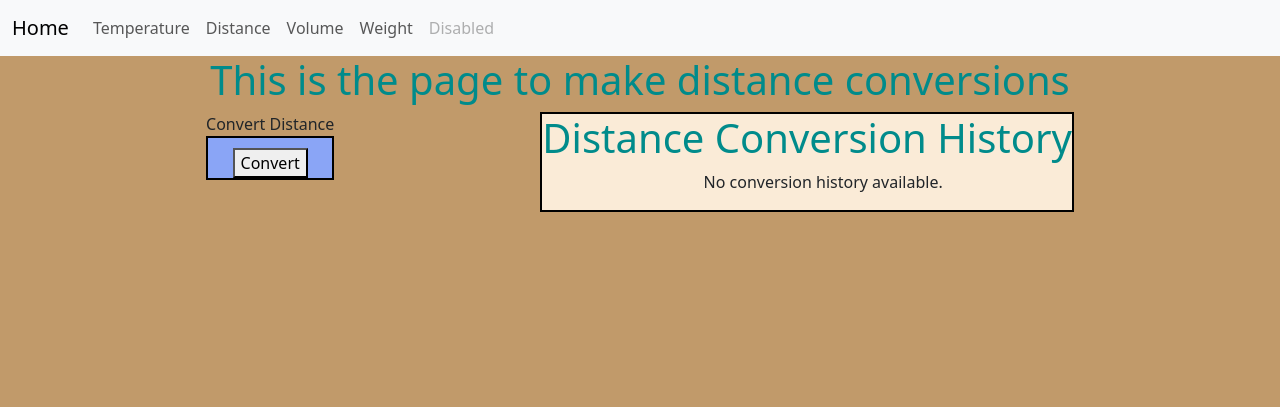
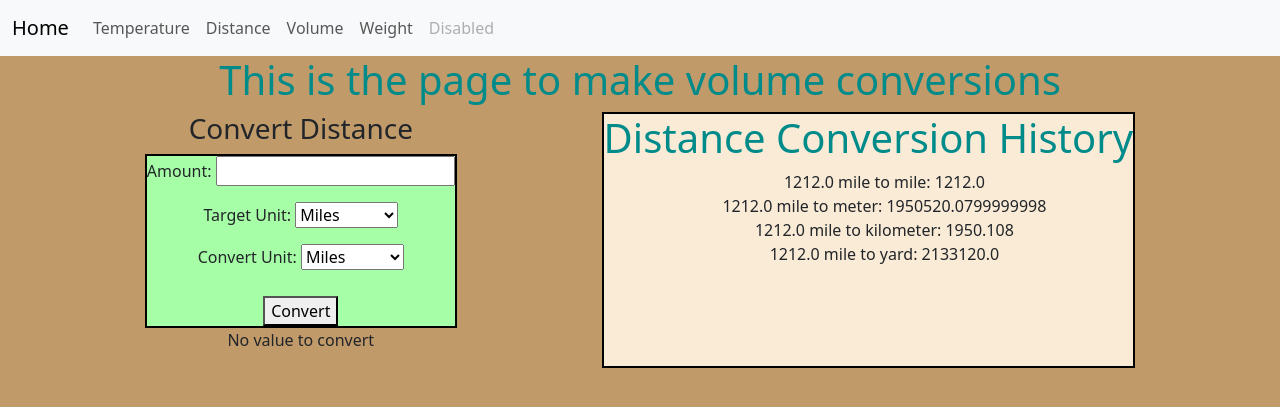
Before and after one commit to ar-coding-exp/118-capstone, a Django app: page /distance/ in a window 1280 px wide. Shown: the top 407 px of the page. Run offline with Django 5.2, Linux system fonts and the light colour scheme; data comes from the database, SQL or seed files in the repository; both versions use the stored data as it was after the commit.

Commit message:
trying again

```diff
--- a/pages/forms.py
+++ b/pages/forms.py
@@ -40,3 +40,45 @@ class WeightConversionForm(forms.Form):
         ])
     category = forms.CharField(widget=forms.HiddenInput())
     fields = ['targetUnit','amount','convertUnit','category','result']
+
+class VolumeConversionForm(forms.Form):
+    model = ConversionHistory
+    amount = forms.FloatField(label='Amount', min_value=0)
+    targetUnit = forms.ChoiceField(
+        label='Target Unit',
+        choices=[
+            ('gallon', 'Gallons'),
+            ('liter', 'Liters'),
+        ])
+    convertUnit = forms.ChoiceField(
+        label='Convert Unit',
+        choices=[
+            ('gallon', 'Gallons'),
+            ('liter', 'Liters'),
+        ])
+    category = forms.CharField(widget=forms.HiddenInput())
+    fields = ['targetUnit','amount','convertUnit','category','result']
+
+class DistanceConversionForm(forms.Form):
+    model = ConversionHistory
+    amount = forms.FloatField(label='Amount', min_value=0)
+    targetUnit = forms.ChoiceField(
+        label='Target Unit',
+        choices=[
+            ('mile', 'Miles'),
+            ('meter', 'Meters'),
+            ('kilometer', 'Kilometers'),
+            ('feet', 'Feet'),
+            ('yard', 'Yards'),
+        ])
+    convertUnit = forms.ChoiceField(
+        label='Convert Unit',
+        choices=[
+            ('mile', 'Miles'),
+            ('meter', 'Meters'),
+            ('kilometer', 'Kilometers'),
+            ('feet', 'Feet'),
+            ('yard', 'Yards'),
+        ])
+    category = forms.CharField(widget=forms.HiddenInput())
+    fields = ['targetUnit','amount','convertUnit','category','result']
--- a/pages/models.py
+++ b/pages/models.py
@@ -1,4 +1,5 @@
 from django.db import models
+from django.utils import timezone
 
 # Create your models here.
 
@@ -9,6 +10,7 @@ class ConversionHistory(models.Model):
     convertUnit = models.CharField(max_length=50)
     amount = models.FloatField()
     result = models.FloatField(null=True, blank=True)
+    created_at = models.DateTimeField(null=True, auto_now_add=True)
 
 
     def __str__(self):
--- a/pages/views.py
+++ b/pages/views.py
@@ -1,6 +1,8 @@
 from django.shortcuts import render, redirect
 from .forms import TempConversionForm
 from .forms import WeightConversionForm
+from .forms import VolumeConversionForm
+from .forms import DistanceConversionForm
 from .models import ConversionHistory
 
 # Create your views here.
@@ -69,14 +71,67 @@ def perform_weight_conversion(amount,targetUnit,convertUnit):
 
     return converted_value
 
+def perform_distance_conversion(amount,targetUnit,convertUnit):
+    if targetUnit == convertUnit:
+        return amount
+
+    converted_value = None
+    if targetUnit == 'mile':
+        if convertUnit == 'kilometer':
+            converted_value = amount * 1.609
+        elif convertUnit == 'yard':
+            converted_value = amount * 1760
+        elif convertUnit == 'feet':
+            converted_value = amount * 5280
+        elif convertUnit == 'meter':
+            converted_value = amount * 1609.34
+    if targetUnit == 'kilometer':
+        if convertUnit == 'mile':
+            converted_value = amount / 1.609
+        elif convertUnit == 'yard':
+            converted_value = amount * 1094
+        elif convertUnit == 'feet':
+            converted_value = amount * 3280.84
+        elif convertUnit == 'meter':
+            converted_value = amount * 1000
+    if targetUnit == 'yard':
+        if convertUnit == 'kilometer':
+            converted_value = amount / 1094
+        elif convertUnit == 'mile':
+            converted_value = amount / 1760
+        elif convertUnit == 'feet':
+            converted_value = amount * 3280.84
+        elif convertUnit == 'meter':
+            converted_value = amount * 0.9144
+    if targetUnit == 'feet':
+        if convertUnit == 'kilometer':
+            converted_value = amount / 3280.84
+        elif convertUnit == 'yard':
+            converted_value = amount / 3
+        elif convertUnit == 'mile':
+            converted_value = amount / 5280
+        elif convertUnit == 'meter':
+            converted_value = amount * 0.3048
+    if targetUnit == 'meter':
+        if convertUnit == 'kilometer':
+            converted_value = amount / 1000
+        elif convertUnit == 'yard':
+            converted_value = amount / 0.9144
+        elif convertUnit == 'mile':
+            converted_value = amount / 1609.34
+        elif convertUnit == 'feet':
+            converted_value = amount / 0.3048
+
+    return converted_value
+
 def perform_volume_conversion(amount,targetUnit,convertUnit):
     if targetUnit == convertUnit:
         return amount
 
     converted_value = None
-    if targetUnit == 'gallon' & convertUnit == 'liter':
+    if targetUnit == 'gallon' and convertUnit == 'liter':
         converted_value = amount * 3.785
-    elif targetUnit == 'liter' & convertUnit == 'gallon':
+    if targetUnit == 'liter' and convertUnit == 'gallon':
         converted_value = amount / 3.785
 
     return converted_value
@@ -176,7 +231,7 @@ def volume_view(request):
             print(f"Amount: {amount}, Target Unit: {targetUnit}, Convert Unit: {convertUnit}, Category: {category}")
 
             #implement logic here
-            converted_value = perform_weight_conversion(amount, targetUnit, convertUnit)
+            converted_value = perform_volume_conversion(amount, targetUnit, convertUnit)
 
             #create instance
             conversion_record = ConversionHistory(
@@ -193,5 +248,43 @@ def volume_view(request):
         form = VolumeConversionForm()
 
     form.fields['category'].initial = category
-    history = ConversionHistory.objects.filter(category='weight') #get conversion history
+    history = ConversionHistory.objects.filter(category='volume') #get conversion history
     return render(request, 'pages/volume.html', {'form': form, 'history': history, 'converted_value':converted_value})
+
+def distance_view(request):
+    form = VolumeConversionForm()
+    converted_value = None
+    category = "distance"
+
+    if request.method == 'POST':
+        form = DistanceConversionForm(request.POST)
+        if form.is_valid():
+            print("form is valid") #check if code works
+            #process conversion here
+            amount = form.cleaned_data['amount']
+            targetUnit = form.cleaned_data['targetUnit']
+            convertUnit = form.cleaned_data['convertUnit']
+            #category = form.cleaned_data['category']
+
+            print(f"Amount: {amount}, Target Unit: {targetUnit}, Convert Unit: {convertUnit}, Category: {category}")
+
+            #implement logic here
+            converted_value = perform_distance_conversion(amount, targetUnit, convertUnit)
+
+            #create instance
+            conversion_record = ConversionHistory(
+                amount = amount,
+                targetUnit = targetUnit,
+                convertUnit = convertUnit,
+                category = category,
+                result = converted_value
+            )
+            conversion_record.save()
+
+    else:
+        print(form.errors) # log error
+        form = DistanceConversionForm()
+
+    form.fields['category'].initial = category
+    history = ConversionHistory.objects.filter(category='distance') #get conversion history
+    return render(request, 'pages/distance.html', {'form': form, 'history': history, 'converted_value':converted_value})
--- a/static/css/base.css
+++ b/static/css/base.css
@@ -50,6 +50,22 @@ ul {
     border: 2px solid black;
 }
 
+.temperature {
+    background-color: #8aa5f6;
+}
+
+.weight {
+    background-color: lightpink;
+}
+
+.volume {
+    background-color: lightgoldenrodyellow;
+}
+
+.distance {
+    background-color: lightgreen;
+}
+
 @media (min-width: 990px) {
 
 
--- a/templates/pages/distance.html
+++ b/templates/pages/distance.html
@@ -11,23 +11,25 @@ Distance
 
 {% block content %}
 
-<h1>This is the page to make distance conversions</h1>
+<h1>This is the page to make volume conversions</h1>
 <section class="app-container">
-<div class="conversion-form"
+<div class="conversion-form">
 <h3>Convert Distance</h3>
 
-<fieldset>
+<fieldset style="background-color: rgb(166, 255, 166);">
 <form method="POST" action="{% url 'distance' %}">
 {% csrf_token %}
 {{ form.as_p }}
 <button type="submit">Convert</button><label>
 </form>
 </fieldset>
+{% if converted_value is not None %}
+<h2>Conversion Result:</h2>
+<p>The converted value is: <strong>{{ converted_value }}</strong></p>
+{% else %}
+<p>No value to convert</p>
+{% endif %}
 </div>
-{% if converted_value %}
-<h2>Conversion Result:</h2>
-<p>The converted value is: <strong>{{ result }}</strong></p>
-{% endif %}
 <div id="history">
 <h1>Distance Conversion History</h1>
 <ul>
--- a/templates/pages/home.html
+++ b/templates/pages/home.html
@@ -18,7 +18,7 @@ Welcome!!
 <h1>All Conversion History</h1>
 <ul>
     {% for conversion in history %}
-    <li>{{ conversion.amount }} {{ conversion.targetUnit }} to {{ conversion.convertUnit }}: {{ conversion.result }}</li>
+    <li class="{{ conversion.category }}"> {{ conversion.category }} <b>{{ conversion.amount }}</b> {{ conversion.targetUnit }} to {{ conversion.convertUnit }}: <b>{{ conversion.result }}</b> on {{ conversion.created_at }}</li>
     {% empty %}
     <li>No conversion history available.</li>
     {% endfor %}
--- a/templates/pages/volume.html
+++ b/templates/pages/volume.html
@@ -1,7 +1,7 @@
 {% extends 'base.html' %}
 
 {% block title %}
-Weight
+Volume
 {% endblock title %}
 
 {% load static %}
@@ -14,7 +14,7 @@ Weight
 <h1>This is the page to make volume conversions</h1>
 <section class="app-container">
 <div class="conversion-form">
-<h3>Convert Weight</h3>
+<h3>Convert Volume</h3>
 
 <fieldset style="background-color: lightgoldenrodyellow;">
 <form method="POST" action="{% url 'volume' %}">
```
Also changed, not shown: db.sqlite3, pages/migrations/0004_conversionhistory_created_at.py (added).
